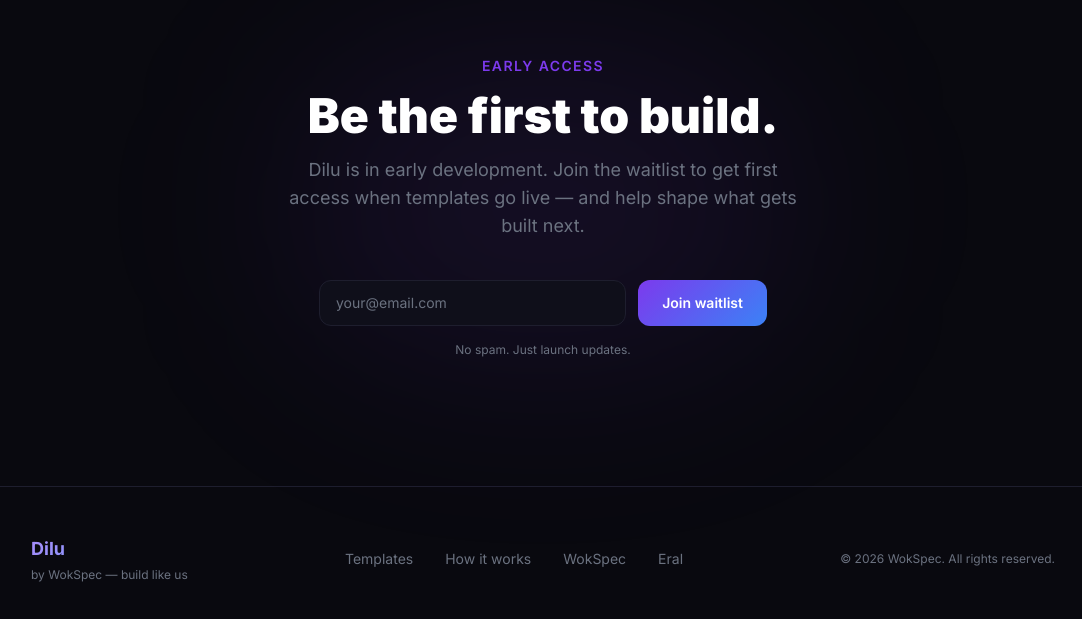
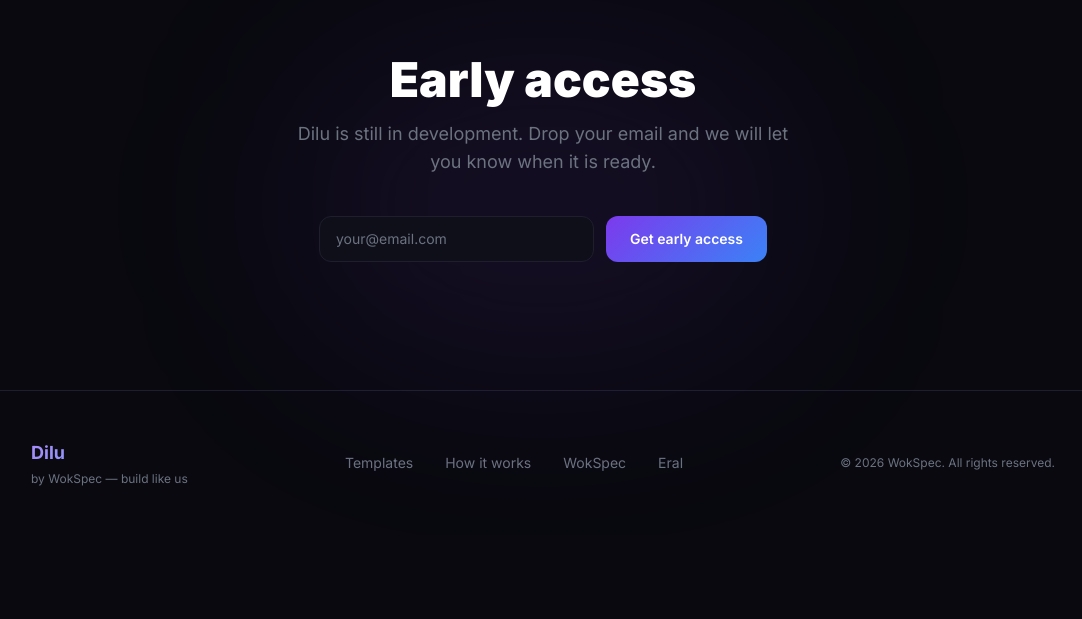
Before and after one commit to WokSpec/Dilu, a Next.js app: page / in a window 1280 px wide. Shown: the part 3354-3973 px from the top of the page, without its empty margins (97-1179 px from the left). After the commit the page ends 3889 px from the top, so only its background shows below. Built offline with nearby package versions, Linux system fonts and the light colour scheme.

Commit message:
copy: strip Waitlist to essentials

```diff
--- a/src/components/Waitlist.tsx
+++ b/src/components/Waitlist.tsx
@@ -1,55 +1,42 @@
-'use client';
+"use client";
 
-import { useState } from 'react';
+import { useState } from "react";
 
 export default function Waitlist() {
-  const [email, setEmail] = useState('');
-  const [status, setStatus] = useState<'idle' | 'loading' | 'success' | 'error'>('idle');
+  const [email, setEmail] = useState("");
+  const [status, setStatus] = useState<"idle" | "loading" | "success" | "error">("idle");
 
   async function handleSubmit(e: React.FormEvent) {
     e.preventDefault();
     if (!email) return;
-    setStatus('loading');
-
+    setStatus("loading");
     try {
-      const res = await fetch('/api/waitlist', {
-        method: 'POST',
-        headers: { 'Content-Type': 'application/json' },
+      const res = await fetch("/api/waitlist", {
+        method: "POST",
+        headers: { "Content-Type": "application/json" },
         body: JSON.stringify({ email }),
       });
-      if (res.ok) {
-        setStatus('success');
-        setEmail('');
-      } else {
-        setStatus('error');
-      }
+      setStatus(res.ok ? "success" : "error");
+      if (res.ok) setEmail("");
     } catch {
-      setStatus('error');
+      setStatus("error");
     }
   }
 
   return (
     <section id="waitlist" className="py-32 px-6">
       <div className="max-w-2xl mx-auto text-center">
-        {/* Glow */}
         <div className="absolute left-1/2 -translate-x-1/2 w-[500px] h-[300px] rounded-full bg-dilu-purple/10 blur-[100px] pointer-events-none" />
-
         <div className="relative z-10">
-          <p className="text-dilu-purple font-semibold text-sm uppercase tracking-widest mb-4">
-            Early access
-          </p>
-          <h2 className="text-4xl md:text-5xl font-black mb-4">
-            Be the first to build.
-          </h2>
+          <h2 className="text-4xl md:text-5xl font-black mb-4">Early access</h2>
           <p className="text-dilu-muted text-lg mb-10 max-w-lg mx-auto">
-            Dilu is in early development. Join the waitlist to get first access when templates
-            go live — and help shape what gets built next.
+            Dilu is still in development. Drop your email and we will let you know when it is ready.
           </p>
 
-          {status === 'success' ? (
+          {status === "success" ? (
             <div className="flex items-center justify-center gap-3 py-4 px-6 rounded-2xl bg-dilu-green/10 border border-dilu-green/30 text-dilu-green font-semibold">
               <span>✓</span>
-              <span>You&apos;re on the list. We&apos;ll be in touch.</span>
+              <span>Got it. We will be in touch.</span>
             </div>
           ) : (
             <form onSubmit={handleSubmit} className="flex flex-col sm:flex-row gap-3 max-w-md mx-auto">
@@ -63,19 +50,17 @@ export default function Waitlist() {
               />
               <button
                 type="submit"
-                disabled={status === 'loading'}
+                disabled={status === "loading"}
                 className="px-6 py-3 rounded-xl bg-dilu-gradient font-semibold text-sm whitespace-nowrap hover:opacity-90 transition-opacity disabled:opacity-60"
               >
-                {status === 'loading' ? 'Joining…' : 'Join waitlist'}
+                {status === "loading" ? "Joining…" : "Get early access"}
               </button>
             </form>
           )}
 
-          {status === 'error' && (
+          {status === "error" && (
             <p className="text-red-400 text-sm mt-3">Something went wrong. Try again.</p>
           )}
-
-          <p className="text-dilu-muted text-xs mt-4">No spam. Just launch updates.</p>
         </div>
       </div>
     </section>
```
